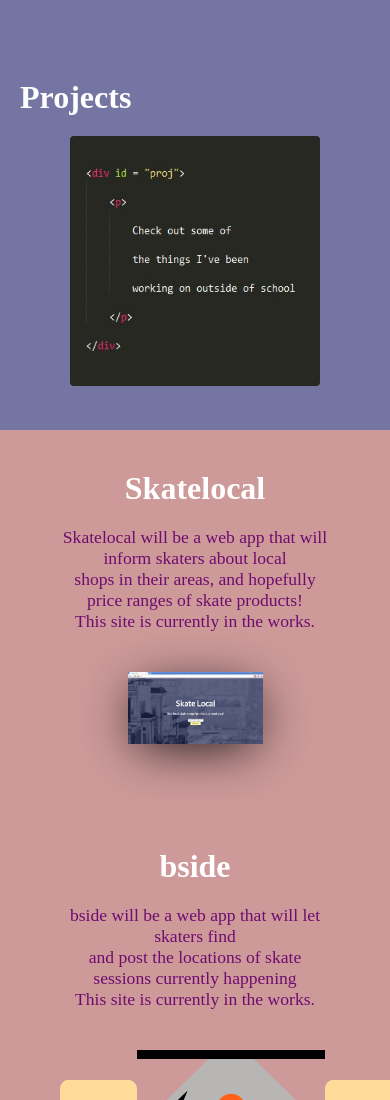
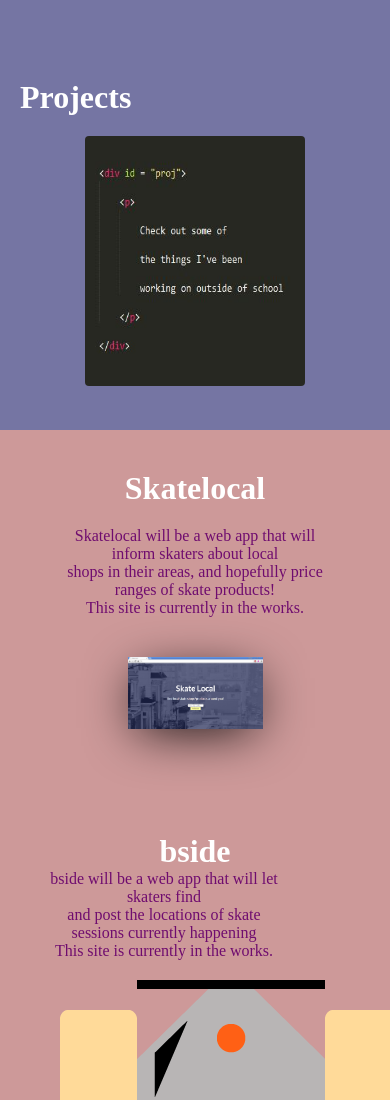
Before and after one commit to andrewtran634/andrewtran634.github.io, a plain HTML site: page index.html in a window 390 px wide. Shown: the part 900-2000 px from the top of the page. Drawn offline with nearby package versions, Linux system fonts and the light colour scheme; a script that the page names is missing; a web font is replaced by a local one.

Commit message:
'finally responsive?  IDK'

```diff
--- a/index.html
+++ b/index.html
@@ -11,6 +11,7 @@
     <script src="https://ajax.googleapis.com/ajax/libs/jquery/1.8.3/jquery.min.js"></script>
     <script src="//ajax.googleapis.com/ajax/libs/jquery/1.10.2/jquery.min.js"></script>
 	<script src="morestuff.js"></script>
+	<meta name="viewport" content="width=device-width" />
 
     <script>
         $(document).ready(function(){
@@ -334,7 +335,7 @@
 							bside
 						</h1>
 					</div>
-					<div id = "pics">
+					<div id = "ill">
 						<p>
 							bside will be a web app that will let skaters find
 							<br>
@@ -359,7 +360,7 @@
 							Post
 						</h1>
 					</div>
-					<div id = "pics">
+					<div id = "ill">
 						<p>
 							Post will be a simple blog engine using
 							<br>
--- a/style.css
+++ b/style.css
@@ -5,7 +5,7 @@
 	}
 
 	pre {
-		font-size:1.5em;
+		font-size:1em;
 	}
 	h1 {
 		color: white;
@@ -16,7 +16,7 @@
 	}
 	body p {
 	 color: rgb(111, 12, 111);
-	 font-size: 1.1em;
+	 font-size: 1em;
 	}
     a {
         text-decoration:none;
@@ -67,7 +67,7 @@
 		margin-top:4%;
 	}
     #pic {
-        height: 250px;
+		height:250px;
         width: 250px;
         border-radius: 4px;
         position:relative;
@@ -214,6 +214,8 @@
 	#naveltII {
 		padding:4px;
 	}
+	#ill {
+	}
 	#links:hover {
         color:white;
         background-color:rgba(255, 167, 167, .8);
@@ -265,7 +267,7 @@
 			display: block;
 		}
 	}*/
-@media only screen and (max-width : 768px) {
+@media only screen and (max-width : 500px) {
 
 	#nav div{
 		display: block;
@@ -273,4 +275,10 @@
 	#navelt {
 		width: 20%;
 	}
+	#pic {
+		width:80%;
+	}
+	#ill {
+		width: 80%;
+	}
 }
```
